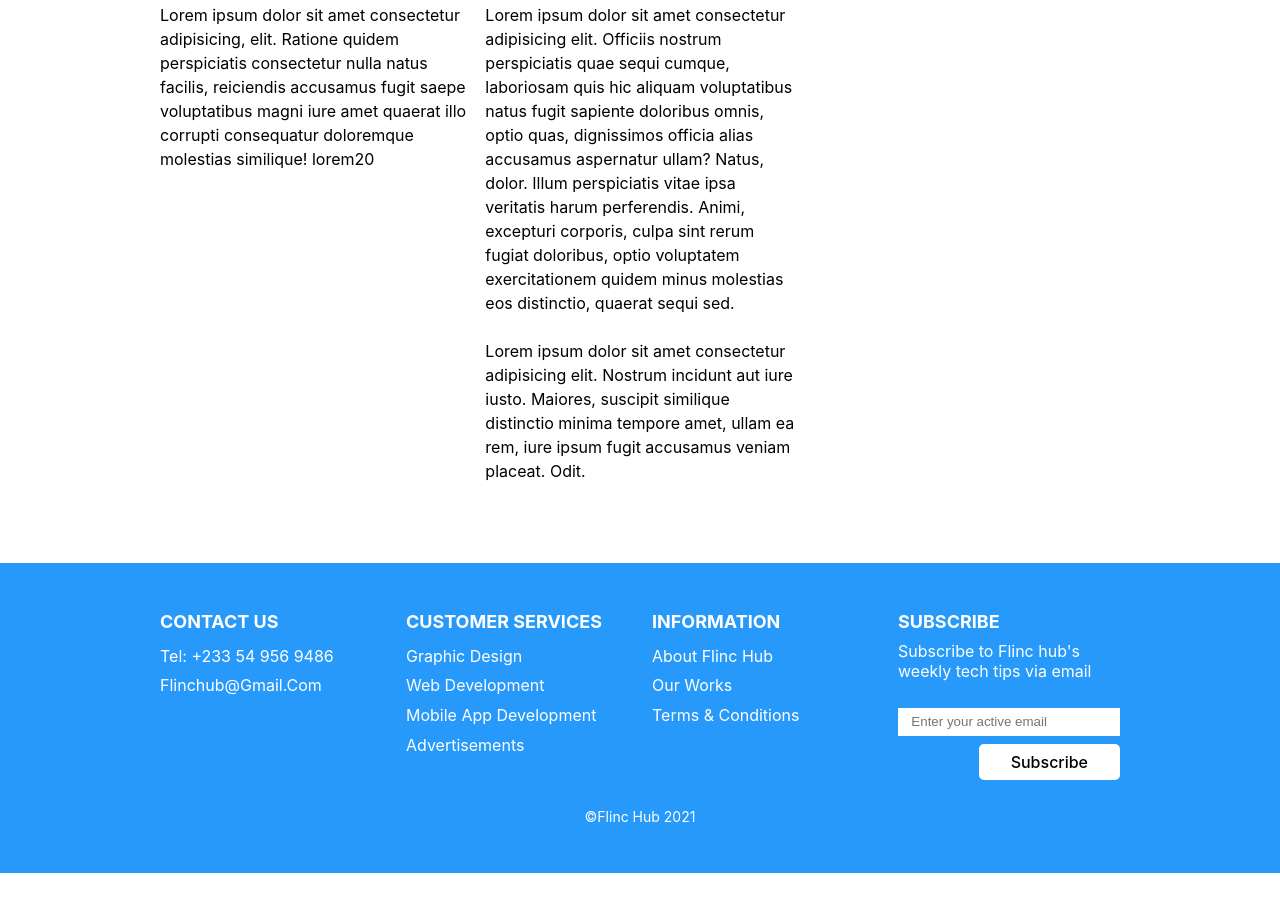
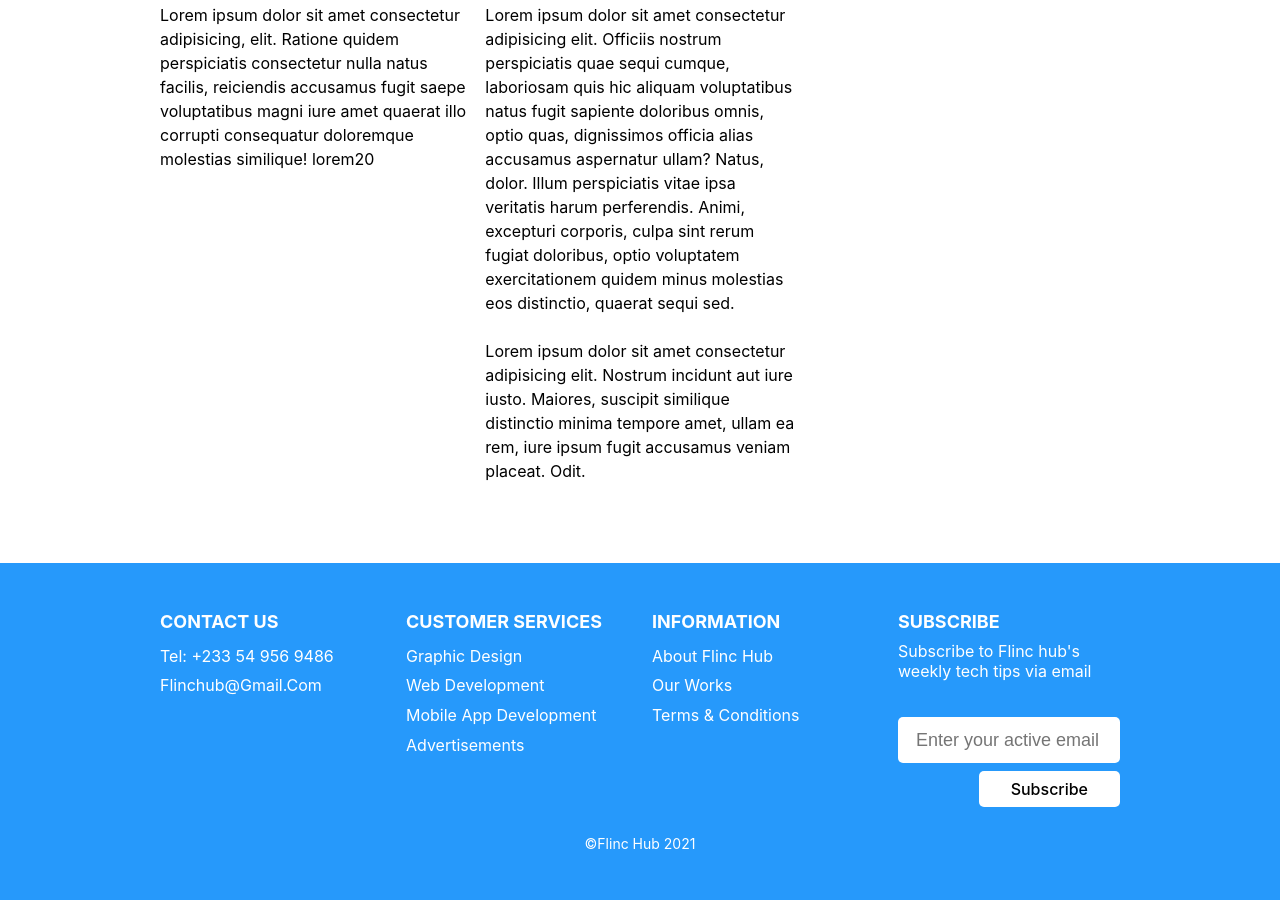
Before and after one commit to Obitrim/flinchub, a React app in the folder client/: page / in a window 1280 px wide. Shown: the part 706-1606 px from the top of the page. Before the commit the page ends 1579 px from the top, so only its background shows below. Built offline with nearby package versions, Linux system fonts and the light colour scheme.

Commit message:
modified EmailInput style rules

```diff
--- a/client/src/components/AppFooter/AppFooter.css
+++ b/client/src/components/AppFooter/AppFooter.css
@@ -38,8 +38,10 @@
 .AppFooter__EmailInput {
 	border: none;
 	margin-top: 2em;
-	padding: 0.5em 1em;
+	padding: 0.7em 1em;
 	width: 100%;
+	font-size: calc(var(--font-size) + 2px);
+	border-radius: 5px;
 }
 
 .AppFooter__EmailInput:focus {
```
